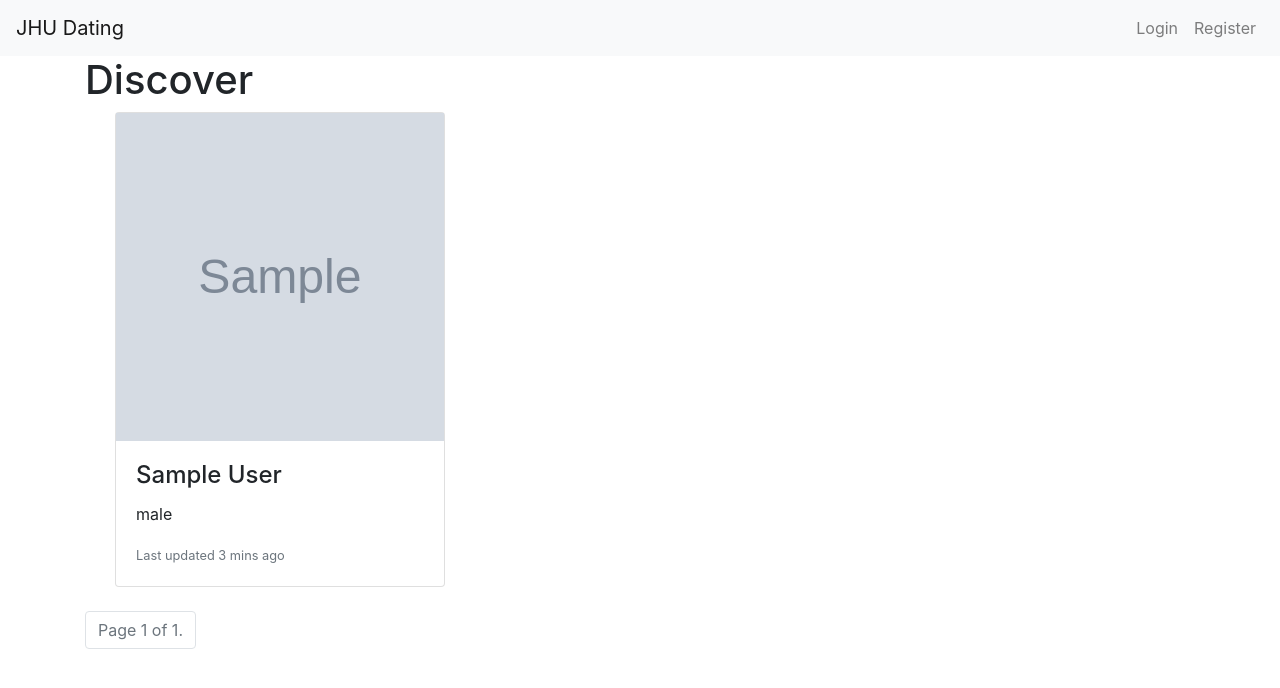
After one commit to oney/sc-finalweb, a Django app: page /discover/ in a window 1280 px wide. The commit adds this page. Shown: the top 688 px of the page. Run offline with Django 3.2, Linux system fonts and the light colour scheme; tables that the repository leaves empty hold one stand-in row (values such as "Sample post"); grey boxes marked "Sample" are stand-in pictures; some libraries are stand-ins or nearby versions.

Commit message:
discover

```diff
--- /dev/null
+++ b/dating/templates/dating/discover.html
@@ -0,0 +1,63 @@
+{% extends 'dating/base.html' %}
+{% load static %}
+{% block title %}Discover{% endblock %}
+{% block css %}
+<link rel="stylesheet" href="{% static 'css/discover.css' %}" />
+{% endblock %}
+{% block content %}
+<div class="container">
+  <h1>Discover</h1>
+
+  <div class="container">
+    <div class="card-group">
+
+      {% for user in users %}
+      <div class="col-md-6 col-lg-4">
+        <div class="card mb-4">
+          <div class="square card-img-top">
+          {% if user.picture %}
+            <img class="img-fluid square-inner" src="{{ user.picture.url }}"/>
+          {% else %}
+            <img class="img-fluid square-inner" src="//drgsearch.com/wp-content/uploads/2020/01/no-photo.png" alt="Card image cap">
+          {% endif %}
+          </div>
+          <div class="card-body">
+            <h4 class="card-title">{{ user.name }}</h4>
+            <p class="card-text">{{ user.gender }}</p>
+            <p class="card-text"><small class="text-muted">Last updated 3 mins ago</small></p>
+          </div>
+        </div>
+      </div>
+      {% endfor %}
+    </div>
+  </div>
+
+  <nav aria-label="Page navigation example">
+    <ul class="pagination">
+      {% if page_obj.has_previous %}
+      <li class="page-item">
+        <a class="page-link" href="?page=1">&laquo; first</a>
+      </li>
+      <li class="page-item">
+        <a class="page-link" href="?page={{ page_obj.previous_page_number }}">previous</a>
+      </li>
+      {% endif %}
+
+      <li class="page-item disabled">
+        <span class="page-link">
+          Page {{ page_obj.number }} of {{ page_obj.paginator.num_pages }}.
+        </span>
+      </li>
+
+      {% if page_obj.has_next %}
+      <li class="page-item">
+        <a class="page-link" href="?page={{ page_obj.next_page_number }}">next</a>
+      </li>
+      <li class="page-item">
+        <a class="page-link" href="?page={{ page_obj.paginator.num_pages }}">last &raquo;</a>
+      </li>
+      {% endif %}
+    </ul>
+  </nav>
+</div>
+{% endblock %}
--- a/dating/templates/dating/login.html
+++ b/dating/templates/dating/login.html
@@ -3,7 +3,8 @@
 {% block title %}login{% endblock %}
 {% block css %}
 <link rel="stylesheet" href="{% static 'css/login.css' %}" />
-{% endblock %} {% block content %}
+{% endblock %}
+{% block content %}
 <div class="container">
   <h1>login</h1>
   <form action="/login/" method="post">
--- a/dating/views.py
+++ b/dating/views.py
@@ -3,6 +3,8 @@ from django.http import HttpResponse
 from django.contrib.auth.hashers import check_password, make_password
 from . import models
 from .forms import LoginForm, RegisterForm, EditForm, PasswordForm
+from django.views.generic import ListView
+
 
 def index(request):
     return render(request, 'dating/index.html')
@@ -107,3 +109,10 @@ def password(request):
         return render(request, 'dating/password.html', locals())
     form = PasswordForm()
     return render(request, 'dating/password.html', locals())
+
+
+class DiscoverView(ListView):
+    paginate_by = 5
+    model = models.User
+    template_name = 'dating/discover.html'
+    context_object_name = 'users'
--- a/finalweb/urls.py
+++ b/finalweb/urls.py
@@ -28,6 +28,7 @@ urlpatterns = [
     url(r'^logout/', views.logout),
     url(r'^edit/', views.edit),
     url(r'^password/', views.password),
+    url(r'^discover/', views.DiscoverView.as_view(), name='discover'),
 ]
 
 if settings.DEBUG:
--- /dev/null
+++ b/static/css/discover.css
@@ -0,0 +1,15 @@
+.square {
+  width: 100%;
+  padding-bottom: 100%;
+  position: relative;
+  background-color: #2980b9;
+}
+
+.square-inner {
+  position: absolute;
+  top: 0;
+  bottom: 0;
+  width: 100%;
+  height: 100%;
+  object-fit: cover;
+}
```
